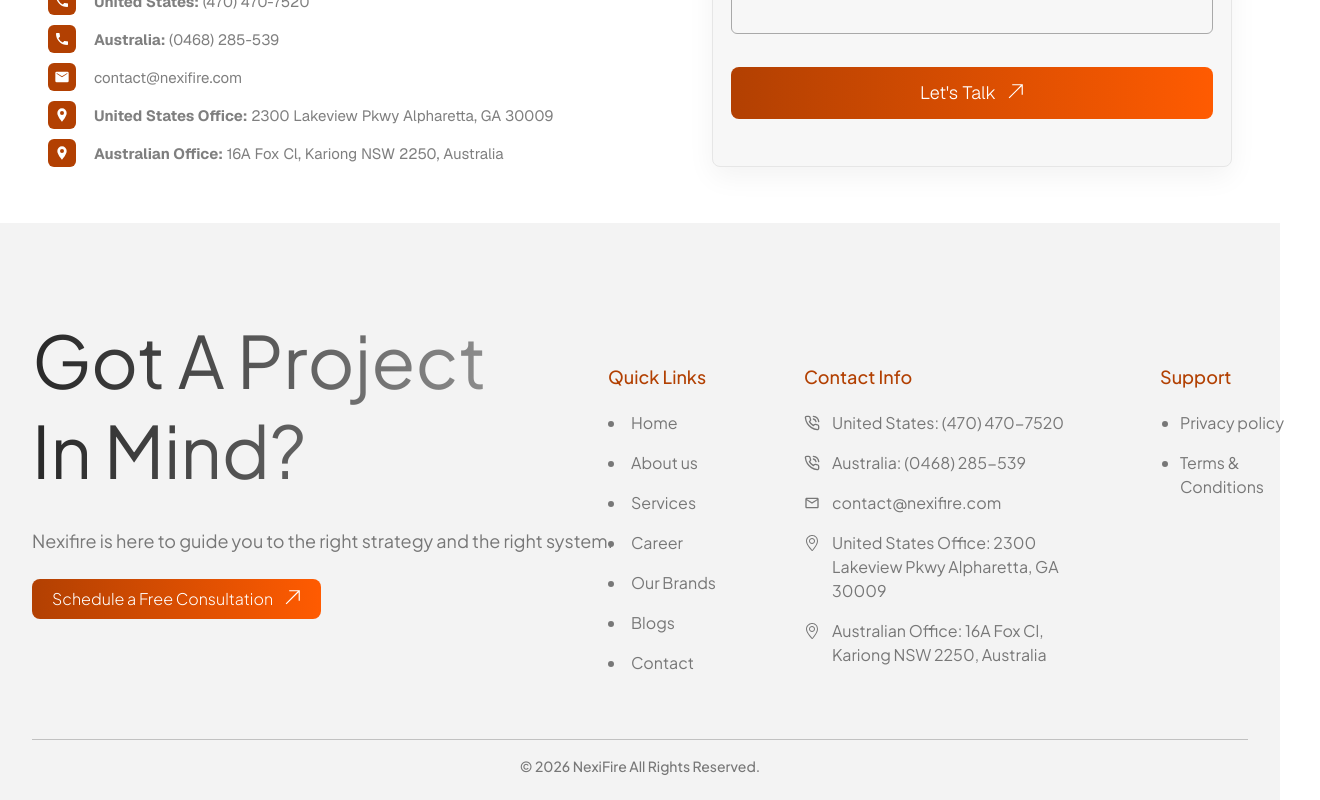
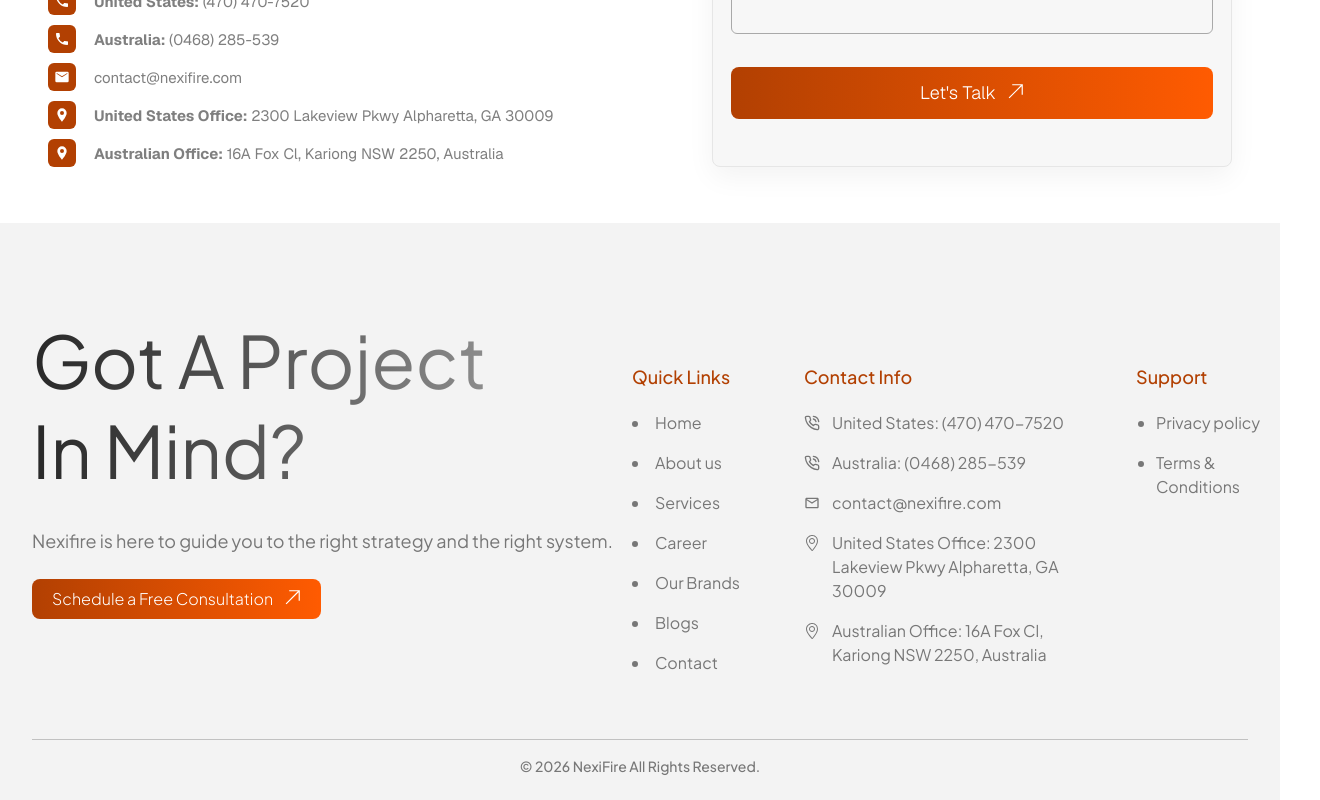
Before and after one commit to BemBexLab/nexifire, a Next.js app: page / in a window 1280 px wide. Shown: the part 5147-5947 px from the top of the page, 1320 px wide, since content can reach past the window. Built offline with nearby package versions, Linux system fonts and the light colour scheme.

Commit message:
Updated footer

```diff
--- a/components/Footer.tsx
+++ b/components/Footer.tsx
@@ -54,7 +54,7 @@ const FooterCTA = () => {
           </div>
 
           {/* Right Col div */}
-          <div className="mt-10 grid w-full grid-cols-1 justify-center gap-12 sm:grid-cols-2 sm:gap-14 md:mt-15 md:grid-cols-[minmax(140px,0.85fr)_minmax(300px,2.3fr)_minmax(160px,1fr)] md:gap-x-14 md:gap-y-10">
+          <div className="mt-10 grid w-full grid-cols-1 justify-center gap-12 sm:grid-cols-2 sm:gap-14 md:mt-15 md:grid-cols-[minmax(140px,0.85fr)_minmax(300px,2.3fr)_minmax(160px,1fr)] md:gap-x-8 md:gap-y-10">
             <div className="w-full">
               <h4 className="mb-5 text-lg font-medium text-[#B24002]">
                 Quick Links
```
